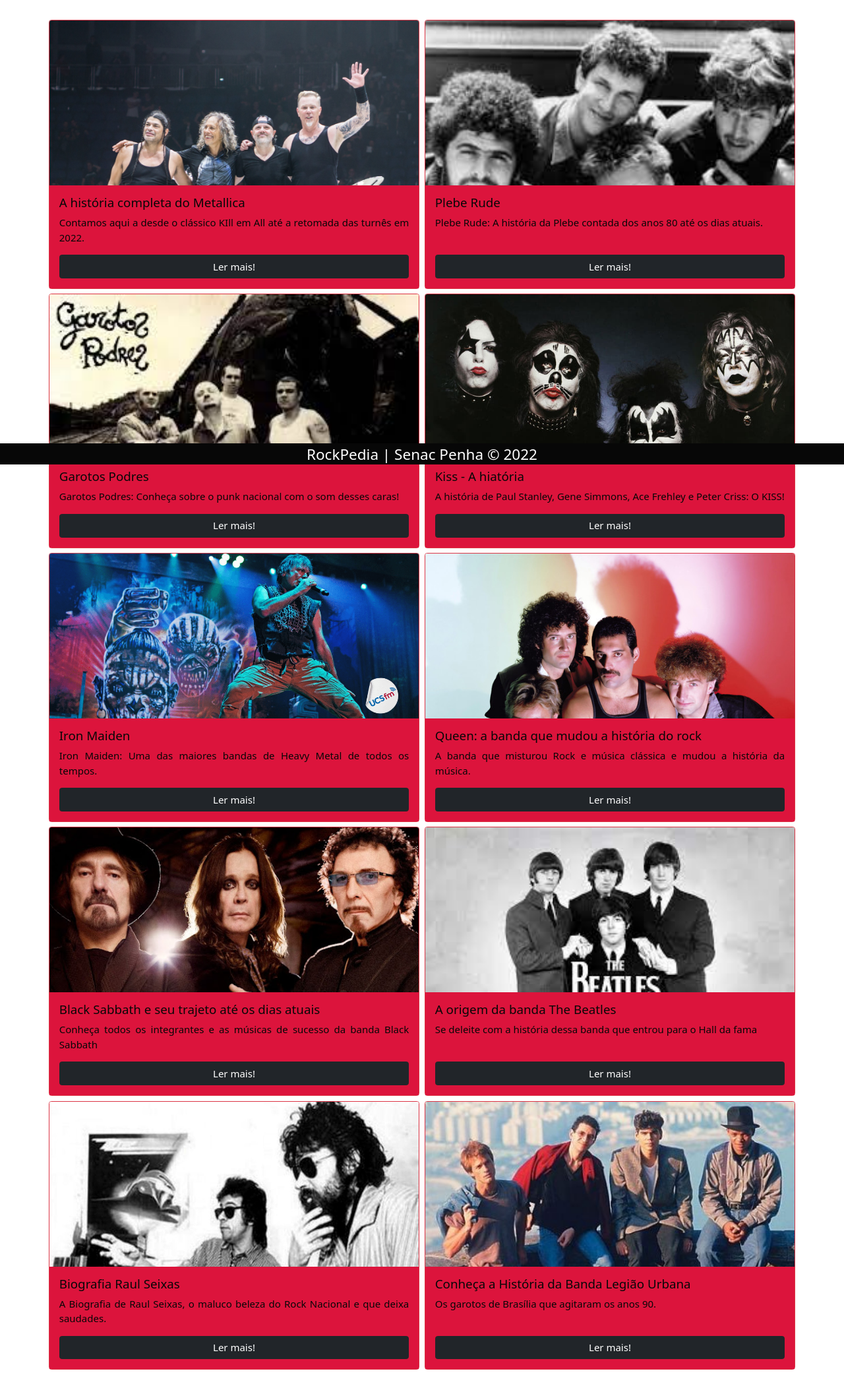
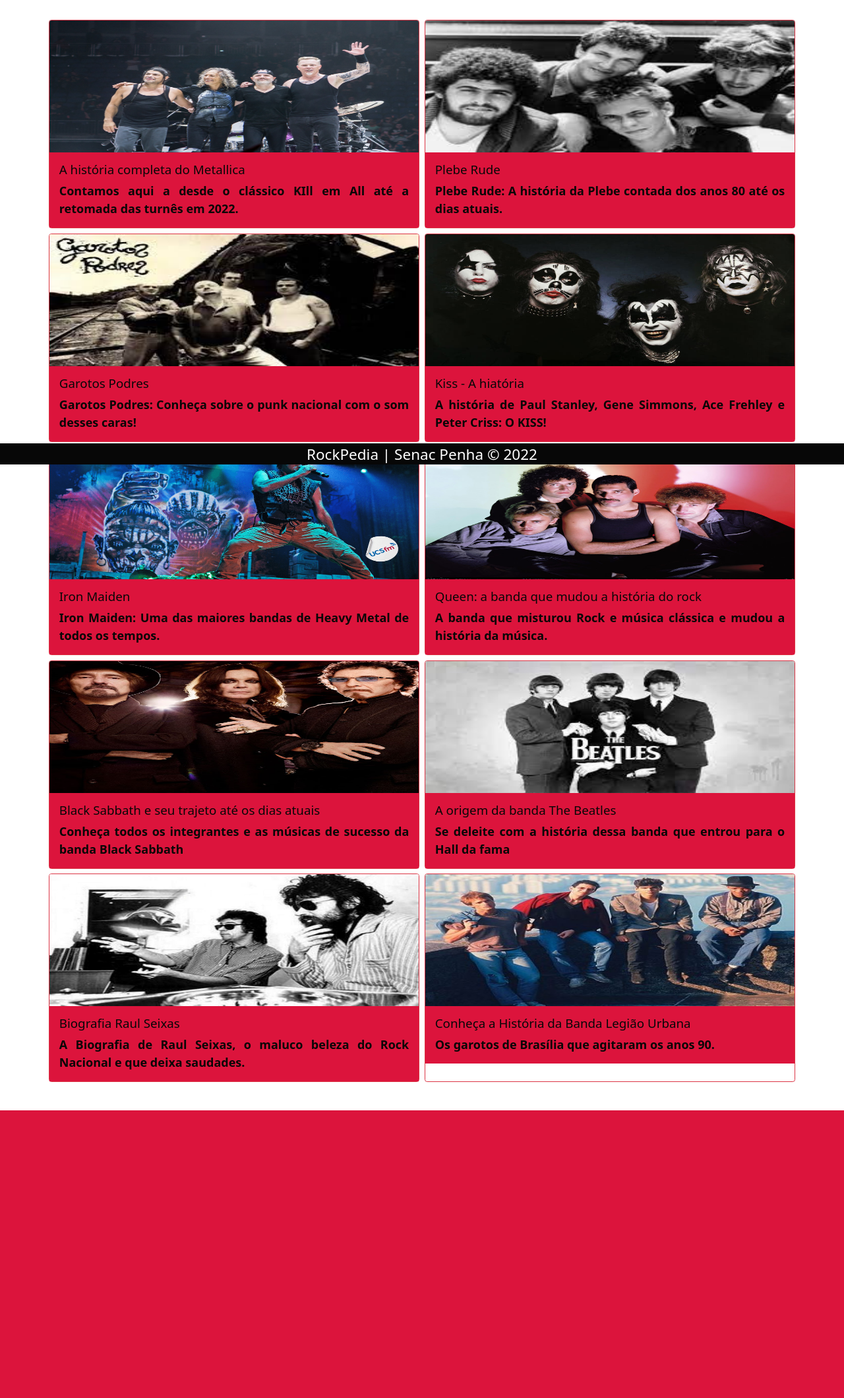
Before and after one commit to thaissechetin/rockpedia_senac, a PHP site: page /bandas.php in a window 1280 px wide. Shown: the part 96-2215 px from the top of the page at 66% size. After the commit the page ends 1779 px from the top, so only its background shows below. Run offline with PHP 8.4, Linux system fonts and the light colour scheme; data comes from the database, SQL or seed files in the repository; some libraries are stand-ins or nearby versions; some web fonts are replaced.

Commit message:
card-link bandas.php

```diff
--- a/bandas.php
+++ b/bandas.php
@@ -7,15 +7,16 @@ $posts = lerTodosOsPosts($conexao);
     <div class="row my-1 mx-md-n1">
         <?php foreach ($posts as $post) { ?>
             <div class="col-md-6 my-1 px-md-1">
-                <div class="card h-100 border border-danger">
-                    <span class="mask-imagem">
-                        <img class="card-img-top" src="imagens/<?= $post['imagem'] ?>" alt="Imagem de destaque do post">
-                    </span>
-                    <div class="card-body d-flex flex-column">
-                        <h5 class="card-title"><?= $post['titulo'] ?></h5>
-                        <p class="card-text"><?= $post['descricao'] ?></p>
-                        <a href="post-detalhe.php?id=<?= $post['id'] ?>" class="btn btn-dark mt-auto">Ler mais!</a>
-                    </div>
+                <div class="card border border-danger h-100">
+                    <a href="post-detalhe.php?id=<?= $post['id'] ?>" class="card-link">
+                        <span class="mask-img">
+                            <img class="card-img-top" src="imagens/<?= $post['imagem'] ?>" alt="Imagem de destaque do post">
+                        </span>
+                        <div class="card-body">
+                            <h5 class="card-title"><?= $post['titulo'] ?></h5>
+                            <p class="card-text"><?= $post['descricao'] ?></p>
+                        </div>
+                    </a>
                 </div>
             </div>
         <?php } ?>
```
